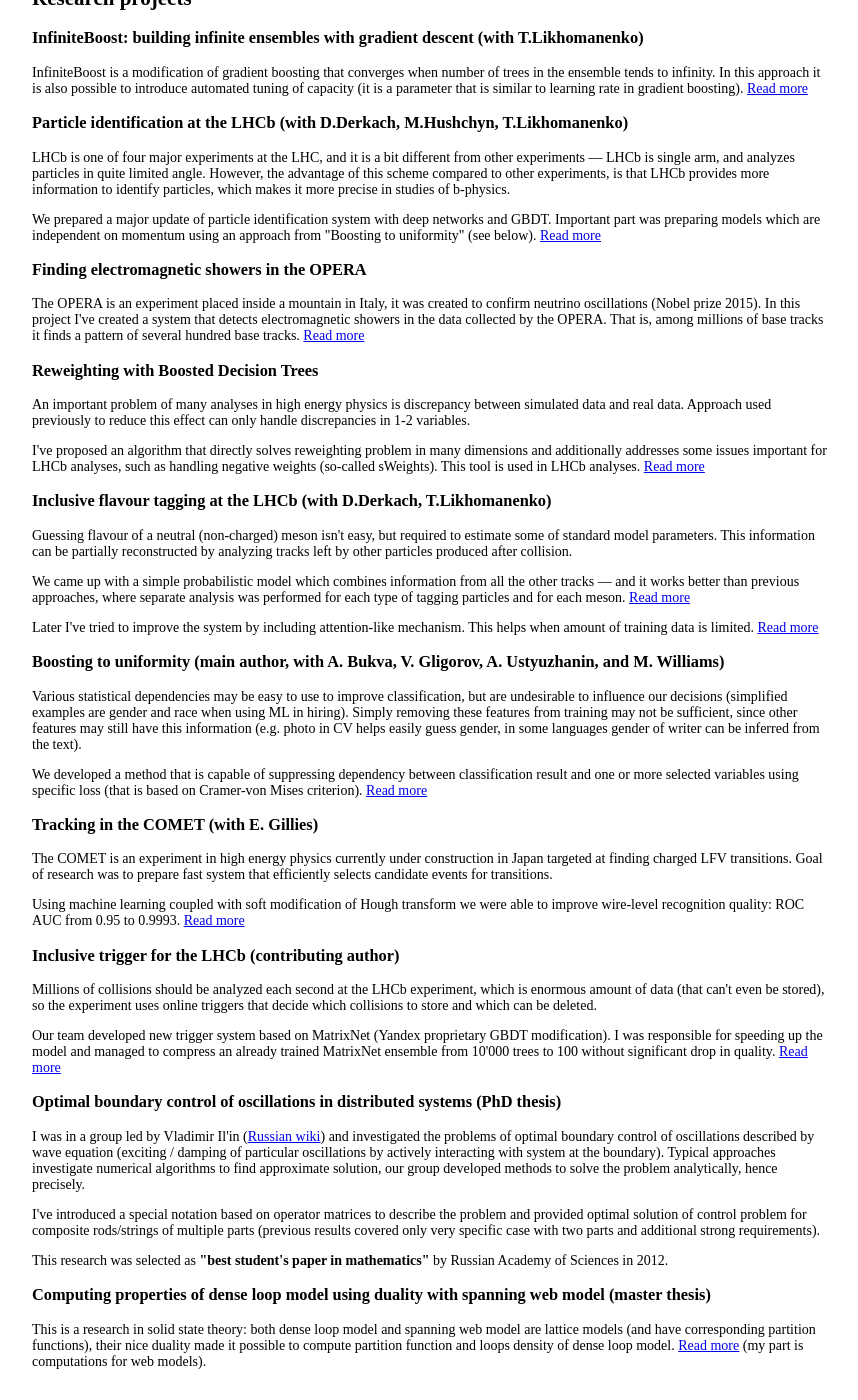
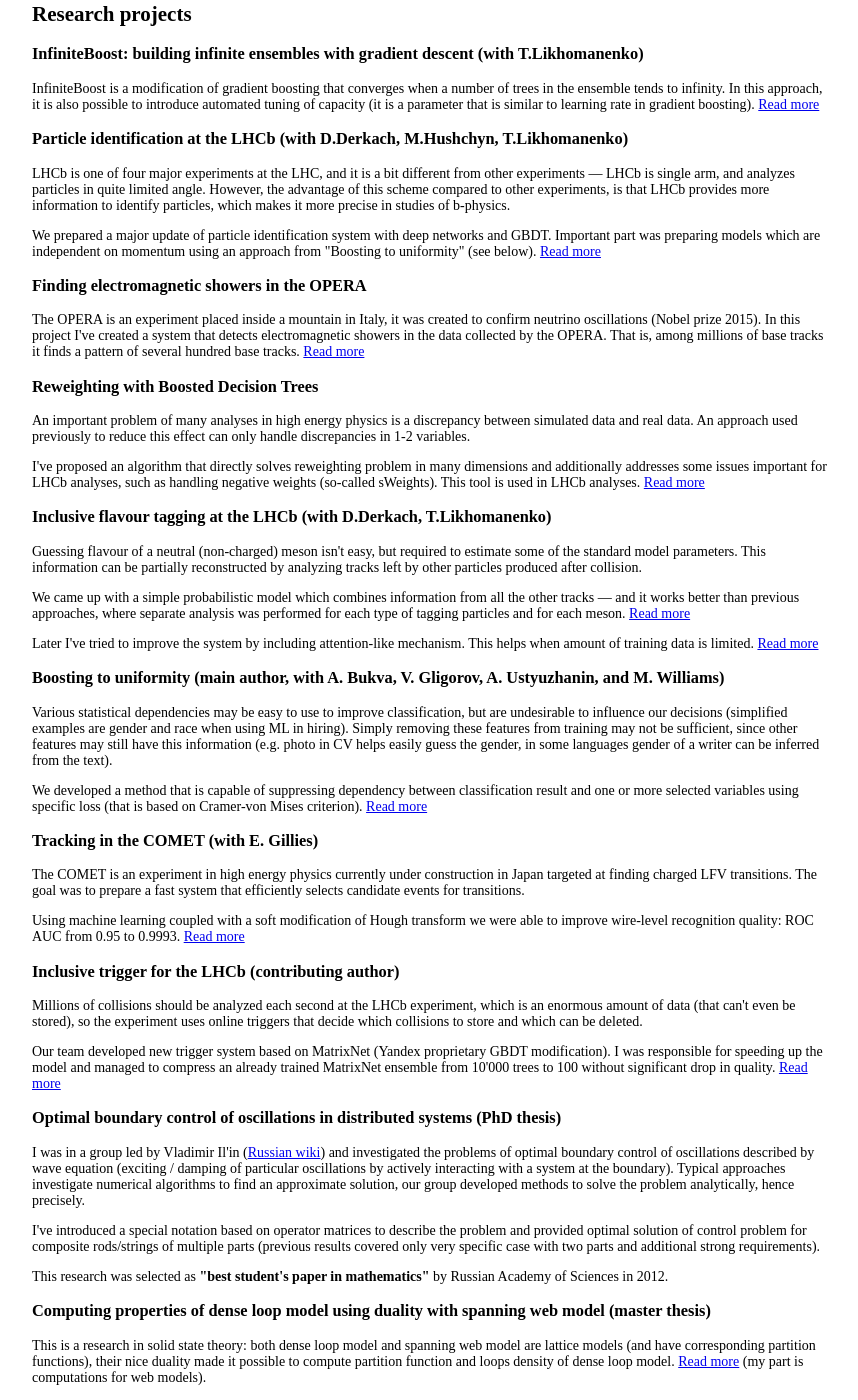
Before and after one commit to arogozhnikov/arogozhnikov.github.io, a Jekyll site: the page cv/AlexRogozhnikov.html, which Jekyll copies as it is, in a window 1280 px wide and 1400 px high, scrolled down 1422 px. Shown: the whole window, without its empty margins (208-1066 px from the left). Built offline with Jekyll 4.4.1, drawn with Linux system fonts in a browser that asks for light colours; some of the changed text lies outside the part shown.

Commit message:
minor corrections

```diff
--- a/cv/AlexRogozhnikov.html
+++ b/cv/AlexRogozhnikov.html
@@ -289,8 +289,8 @@
 
     <h3>InfiniteBoost: building infinite ensembles with gradient descent (with T.Likhomanenko)</h3>
     <p>
-        InfiniteBoost is a modification of gradient boosting that converges when number of trees in the ensemble tends to infinity.
-        In this approach it is also possible to introduce automated tuning of capacity (it is a parameter that is similar to learning rate in gradient boosting).
+        InfiniteBoost is a modification of gradient boosting that converges when a number of trees in the ensemble tends to infinity.
+        In this approach, it is also possible to introduce automated tuning of capacity (it is a parameter that is similar to learning rate in gradient boosting).
         <a href='https://arxiv.org/abs/1706.01109'>Read more</a>
     </p>
 
@@ -317,8 +317,8 @@
 
     <h3>Reweighting with Boosted Decision Trees</h3>
     <p>
-        An important problem of many analyses in high energy physics is discrepancy between simulated data and real data.
-        Approach used previously to reduce this effect can only handle discrepancies in 1-2 variables.
+        An important problem of many analyses in high energy physics is a discrepancy between simulated data and real data.
+        An approach used previously to reduce this effect can only handle discrepancies in 1-2 variables.
     </p>
     <p>
         I've proposed an algorithm that directly solves reweighting problem in many dimensions and additionally addresses some issues
@@ -333,7 +333,7 @@
         Inclusive flavour tagging at the LHCb (with D.Derkach, T.Likhomanenko)
     </h3>
     <p>
-        Guessing flavour of a neutral (non-charged) meson isn't easy, but required to estimate some of standard model parameters.
+        Guessing flavour of a neutral (non-charged) meson isn't easy, but required to estimate some of the standard model parameters.
         This information can be partially reconstructed by analyzing tracks left by other particles produced after collision.
     </p>
     <p>
@@ -353,8 +353,8 @@
         Various statistical dependencies may be easy to use to improve classification, but are undesirable to influence our decisions (simplified
         examples are gender and race when using ML in hiring).
         Simply removing these features from training may not be sufficient, since
-        other features may still have this information (e.g. photo in CV helps easily guess gender, in some languages gender
-        of writer can be inferred from the text).
+        other features may still have this information (e.g. photo in CV helps easily guess the gender, in some languages gender
+        of a writer can be inferred from the text).
     </p>
     <p>
         We developed a method that is capable of suppressing dependency between classification result and one or more selected variables
@@ -366,10 +366,10 @@
     <h3>Tracking in the COMET (with E. Gillies)</h3>
     <p>
         The COMET is an experiment in high energy physics currently under construction in Japan targeted at finding charged LFV transitions.
-        Goal of research was to prepare fast system that efficiently selects candidate events for transitions.
+        The goal was to prepare a fast system that efficiently selects candidate events for transitions.
     </p>
     <p>
-        Using machine learning coupled with soft modification of Hough transform we were able to improve wire-level recognition quality:
+        Using machine learning coupled with a soft modification of Hough transform we were able to improve wire-level recognition quality:
         ROC AUC from 0.95 to 0.9993.
 
         <a href='https://indico.shef.ac.uk/indico/event/1/session/4/contribution/45/material/slides/0.pdf'>
@@ -380,7 +380,7 @@
     <h3>Inclusive trigger for the LHCb (contributing author) </h3>
     <p>
         Millions of collisions should be analyzed each second at the LHCb experiment, which
-        is enormous amount of data (that can't even be stored), so the experiment uses online triggers that decide which collisions
+        is an enormous amount of data (that can't even be stored), so the experiment uses online triggers that decide which collisions
         to store and which can be deleted.
     </p>
     <p>
@@ -396,8 +396,8 @@
     <p>
         I was in a group led by Vladimir Il'in (<a href='https://ru.wikipedia.org/wiki/Ильин,_Владимир_Александрович'>Russian wiki</a>)
         and investigated  the problems of optimal boundary control of oscillations described by wave equation (exciting / damping
-        of particular oscillations by actively interacting with system at the boundary).
-        Typical approaches investigate numerical algorithms to find approximate solution,
+        of particular oscillations by actively interacting with a system at the boundary).
+        Typical approaches investigate numerical algorithms to find an approximate solution,
         our group developed methods to solve the problem analytically, hence precisely.
     </p>
     <p>
```
Also changed, not shown: other parts of cv/AlexRogozhnikov.html (+3 -3 lines).
